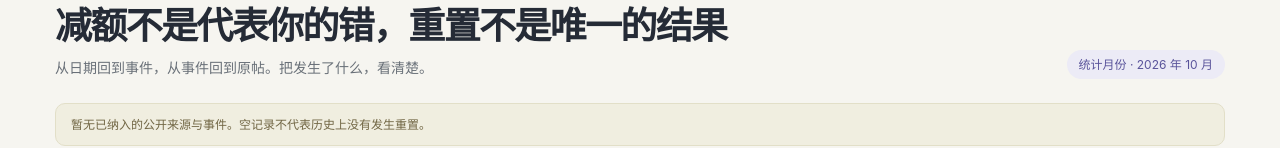
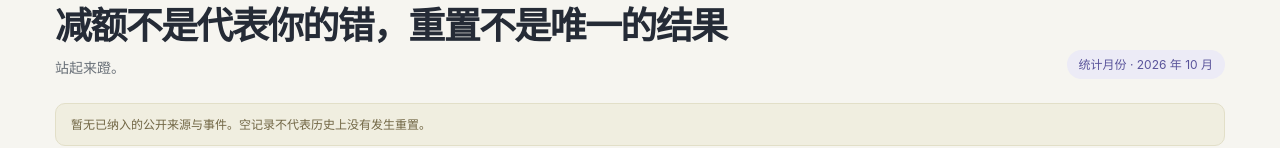
Before and after one commit to skommando/reset-notice-page, a plain HTML site: page index.html in a window 1280 px wide. Shown: the part 136-284 px from the top of the page. Drawn offline with Linux system fonts and the light colour scheme.

Commit message:
按用户要求更新日历副标题

```diff
--- a/index.html
+++ b/index.html
@@ -12,7 +12,7 @@
 <body>
 <main class="shell">
  <header class="top"><div class="brand"><span class="mark" aria-hidden="true">↻</span>TIBO / RESET ATLAS</div><div class="topnote">公开来源记录 · UTC+8</div></header>
- <section class="hero"><div><div class="eyebrow">A CLEARER VIEW OF EVERY RESET</div><h1>减额不是代表你的错，重置不是唯一的结果</h1><p class="subtitle">从日期回到事件，从事件回到原帖。把发生了什么，看清楚。</p></div><span class="pill" id="currentmonth"></span></section>
+ <section class="hero"><div><div class="eyebrow">A CLEARER VIEW OF EVERY RESET</div><h1>减额不是代表你的错，重置不是唯一的结果</h1><p class="subtitle">站起来蹬。</p></div><span class="pill" id="currentmonth"></span></section>
  <div class="notice" id="loadstatus" role="status">正在读取公开数据…</div>
  <noscript><p class="notice">请启用 JavaScript 查看日历。</p></noscript>
  <div id="dashboard" hidden>
```
Also changed, not shown: tests/model.test.mjs (+1 -0 lines).
